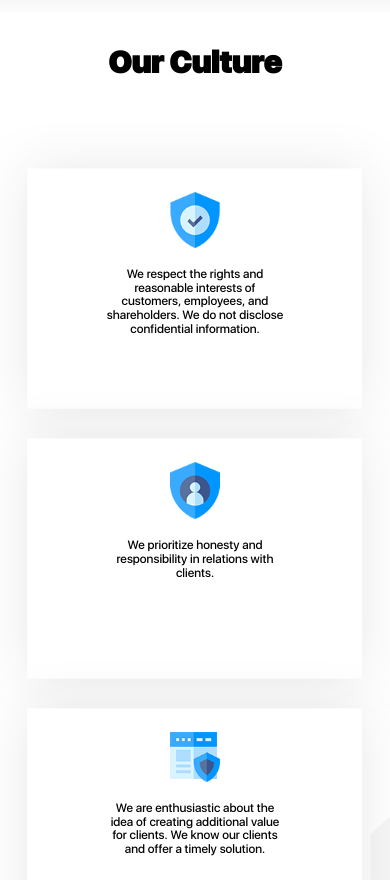
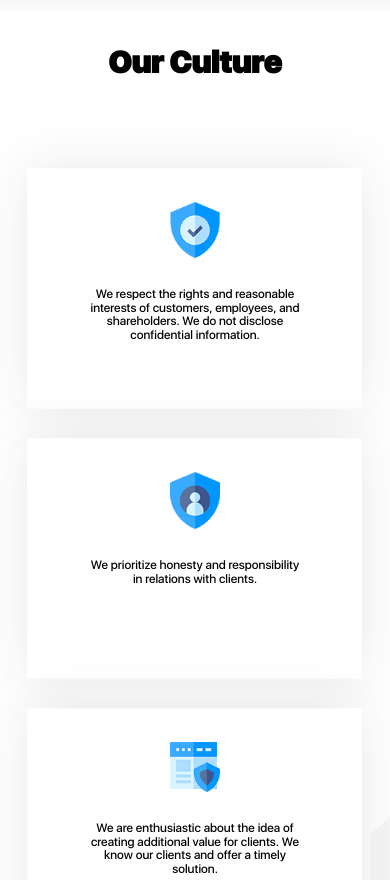
Before and after one commit to alisam1/Moneyac, a website: page source/index.html in a window 390 px wide. Shown: the part 1520-2400 px from the top of the page. Drawn offline with nearby package versions, Linux system fonts and the light colour scheme; files that its build step writes are made by us from their sources.

Commit message:
about new

```diff
--- a/source/sass/blocks/about.scss
+++ b/source/sass/blocks/about.scss
@@ -113,18 +113,18 @@
       margin: 0 auto;
       display: block;
       margin: auto;
-      padding-top: 70px;
+      padding-top: 80px;
       width: 50px;
   }
 
   .about__description {
-      width: 180px;
+      width: 220px;
       font-family: "SF-Medium", sans-serif;
       font-size: 12px;
       text-align: center;
       margin: auto;
       display: block;
-      padding-top: 20px;
+      padding-top: 30px;
   }
 
 
```
Also changed, not shown: build/css/style.css, build/css/style.min.css.
